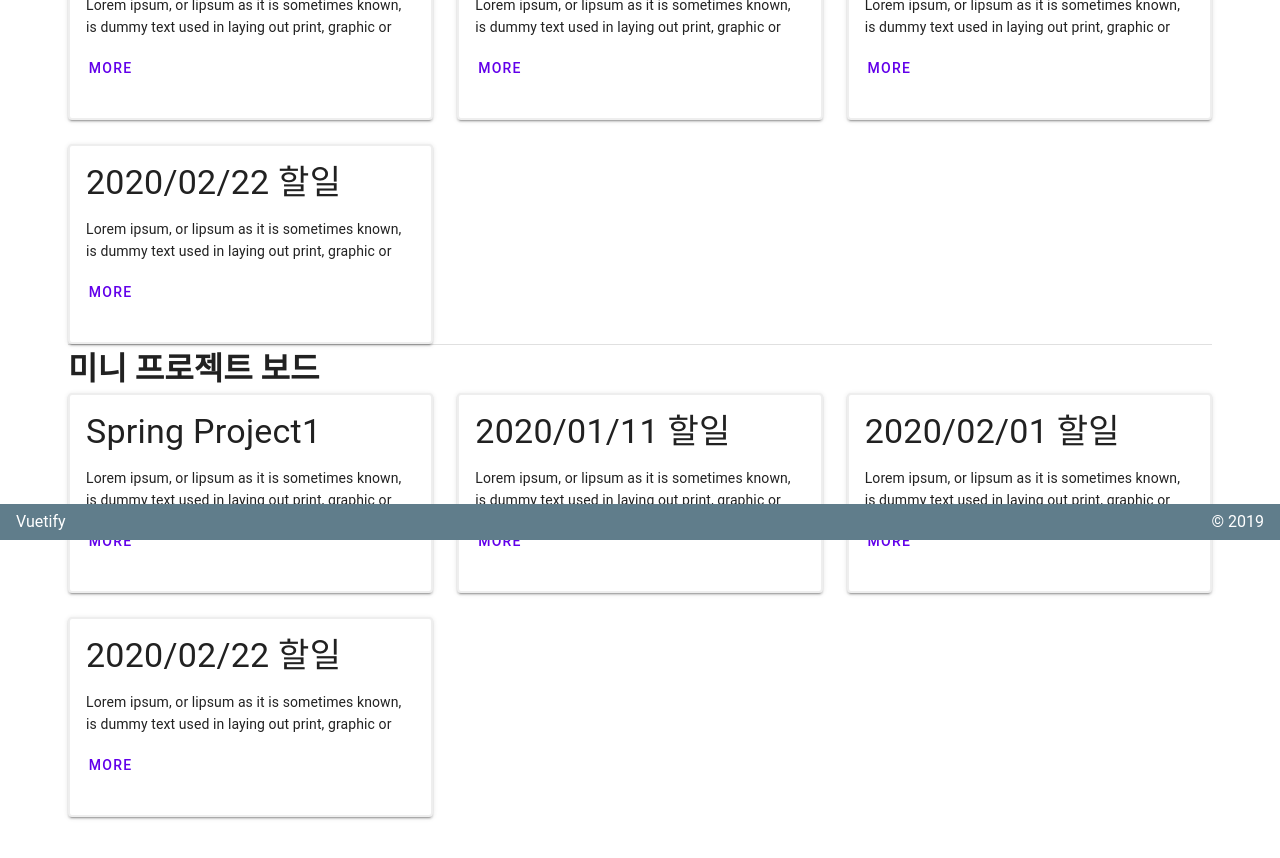
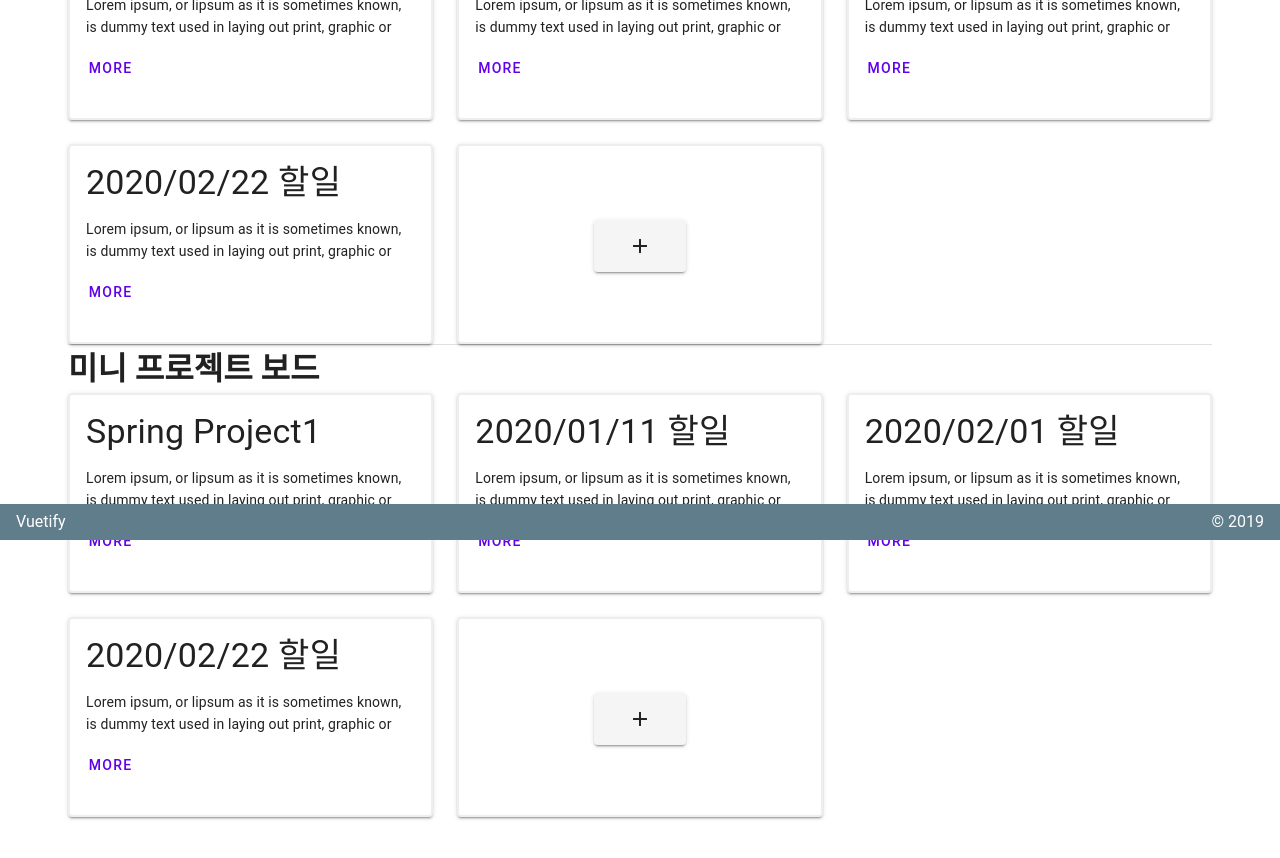
Before and after one commit to MorrisHong/do-it, a Vue app in the folder frontend/: page / in a window 1280 px wide. Shown: the part 260-1118 px from the top of the page. Built offline with nearby package versions, Linux system fonts and the light colour scheme.

Commit message:
BoardInputModal 생성

```diff
--- a/frontend/src/main.js
+++ b/frontend/src/main.js
@@ -8,6 +8,7 @@ import vuetify from '@/plugins/vuetify'
 import '@mdi/font/css/materialdesignicons.css'
 
 Vue.use(Vuelidate)
+export const EventBus = new Vue()
 
 axios.defaults.baseURL = '/api'
 axios.defaults.headers.common.Accept = 'application/json'
--- /dev/null
+++ b/frontend/src/views/BoardInputModal.vue
@@ -0,0 +1,52 @@
+<template>
+  <v-row justify="center">
+    <v-dialog v-model="dialog" persistent max-width="600px">
+      <template v-slot:activator="{ on }">
+
+      </template>
+      <v-card>
+        <v-card-title>
+          <span class="headline">새로운 보드 추가</span>
+        </v-card-title>
+        <v-card-text>
+          <v-container>
+            <v-row>
+              <v-col cols="12">
+                <v-text-field label="Board Name*" required></v-text-field>
+              </v-col>
+              <v-col cols="12">
+                <v-textarea
+                  name="Description"
+                  label="Description"
+                  outlined
+                ></v-textarea>
+              </v-col>
+            </v-row>
+          </v-container>
+          <small>*indicates required field</small>
+        </v-card-text>
+        <v-card-actions>
+          <v-spacer></v-spacer>
+          <v-btn color="blue darken-1" text @click="dialog = false">Close</v-btn>
+          <v-btn color="blue darken-1" text @click="dialog = false">Save</v-btn>
+        </v-card-actions>
+      </v-card>
+    </v-dialog>
+  </v-row>
+</template>
+
+<script>
+  import { EventBus } from '../main.js'
+
+  export default {
+    data: () => ({
+      dialog: false,
+    }),
+    created () {
+      var vm = this
+      EventBus.$on('boardInputModal', function (value) {
+        vm.dialog = value
+      })
+    }
+  }
+</script>
--- a/frontend/src/views/MainPage.vue
+++ b/frontend/src/views/MainPage.vue
@@ -32,6 +32,21 @@
                 href="/detail"
               >
                 More
+              </v-btn>
+            </v-card-actions>
+          </v-card>
+        </v-flex>
+        <v-flex
+          class="sortable row-v"
+          xs4
+          pa-3
+        >
+          <v-card
+            style="height: 200px; border: 2px solid #eee;"
+          >
+            <v-card-actions style="height: 200px;" class="justify-center">
+              <v-btn x-large @click="boardInputModalOn()">
+                <v-icon>mdi-plus</v-icon>
               </v-btn>
             </v-card-actions>
           </v-card>
@@ -72,13 +87,31 @@
             </v-card-actions>
           </v-card>
         </v-flex>
+        <v-flex
+          class="sortable row-v"
+          xs4
+          pa-3
+        >
+          <v-card
+            style="height: 200px; border: 2px solid #eee;"
+          >
+            <v-card-actions style="height: 200px;" class="justify-center">
+              <v-btn x-large @click="boardInputModalOn()">
+                <v-icon>mdi-plus</v-icon>
+              </v-btn>
+            </v-card-actions>
+          </v-card>
+        </v-flex>
       </draggable>
+      <board-input-modal/>
     </v-container>
   </v-content>
 </template>
 
 <script>
 
+  import { EventBus } from '../main.js'
+  import BoardInputModal from "@/views/BoardInputModal.vue"
   import draggable from "vuedraggable";
 
   export default {
@@ -86,7 +119,8 @@
       source: String,
     },
     components: {
-      draggable
+      draggable,
+      'board-input-modal': BoardInputModal
     },
     data: () => ({
       drawer: null,
@@ -117,5 +151,10 @@
         }
       ]
     }),
+    methods : {
+      boardInputModalOn: function () {
+        EventBus.$emit('boardInputModal', true);
+      }
+    }
   }
 </script>
```
